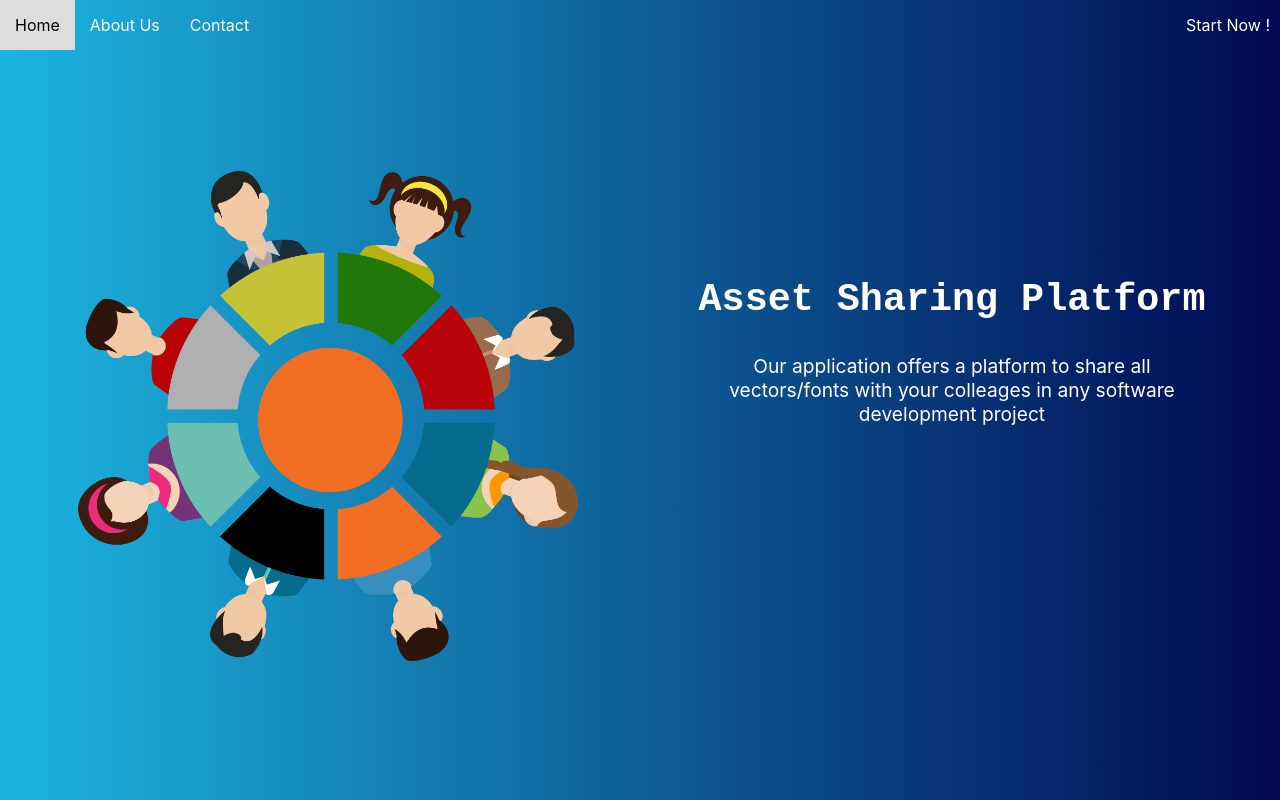
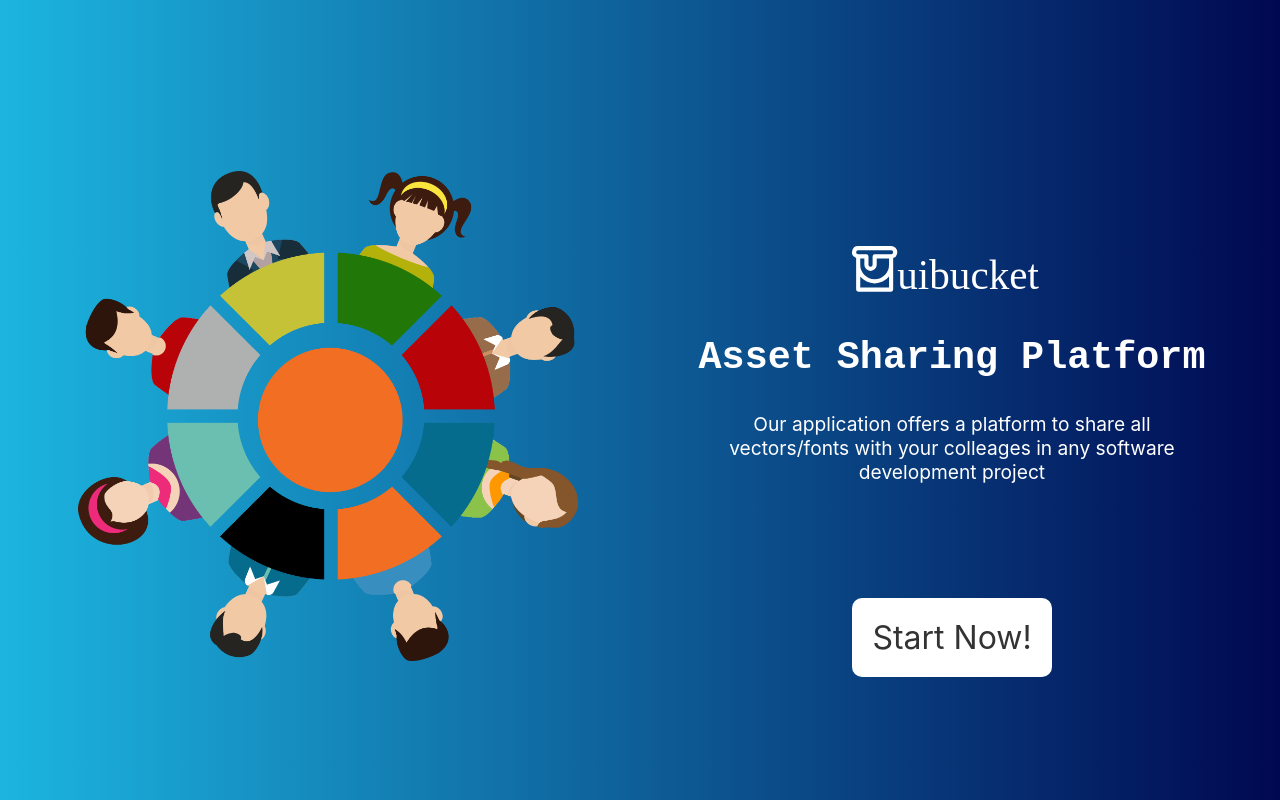
Before and after one commit to btk/uibucket, a Next.js app: page / in a window 1280 px wide. Shown: the top 800 px of the page. Built offline with nearby package versions, Linux system fonts and the light colour scheme.

Commit message:
add logos

```diff
--- a/pages/index.js
+++ b/pages/index.js
@@ -27,12 +27,6 @@
 
   return (
     <>
-    <div className="navbar">
-        <a href="/">Home</a>
-        <a href="#aboutus">About Us</a>
-        <a href="#contact">Contact</a>
-        <div className="logindiv" onClick={()=> Router.push("/login")}>Start Now !</div>
-    </div>
 
     <div className="home">
 
@@ -41,8 +35,13 @@
           <img className="imglead" src='/assets/community.png'/>
       </div>
       <div className="rightlead">
+          <img src={"/logo_white.svg"} style={{width: 200}}/>
           <h1 className='section_title'>Asset Sharing Platform</h1>
           <p className='section_info'>Our application offers a platform to share all vectors/fonts with your colleages in any software development project</p>
+
+          <div className="start">
+              <a onClick={()=> Router.push("/login")}>Start Now!</a>
+          </div>
       </div>
     </section>
     <section className="sdefault section2">
@@ -65,13 +64,15 @@
     </section>
     <section className="sdefault section4">
         <div className="start">
-            <a onClick={()=> Router.push("/login")}>Start Now !</a>
+            <a onClick={()=> Router.push("/login")}>Start Now!</a>
         </div>
     </section>
-      {/* <Head>
-        <title>Welcome - UIBucket</title>
-        <link rel="icon" href="/favicon.ico" />
-      </Head>
+    <Head>
+      <title>Welcome - UIBucket</title>
+      <link rel="icon" href="/favicon.ico" />
+    </Head>
+
+      {/*
 
       <main>
         <h1 className="title">
--- a/pages/login.js
+++ b/pages/login.js
@@ -117,7 +117,7 @@
                   <form className={`${styles.form} ${styles.formLogin}`}>
 
                     <fieldset>
-                      <h1 className={styles.title}>UI BUCKET</h1>
+                      <h1 className={styles.title}><img src={"/logo_white.svg"} style={{width: 100}}/></h1>
                       <legend>Please, enter your email and password for login.</legend>
                       <div className={styles.inputBlock}>
                         <label htmlFor="login-email">E-mail</label>
@@ -139,7 +139,7 @@
                   <form className={` ${styles.form} ${styles.formSignup} `}>
 
                     <fieldset>
-                      <h1 className={styles.title}>UI BUCKET</h1>
+                      <h1 className={styles.title}><img src={"/logo_white.svg"} style={{width: 100}}/></h1>
                       <legend>Please, enter your email, password and password confirmation for sign up.</legend>
                       <div className={styles.inputBlock}>
                         <label htmlFor="signup-name">Name</label>
--- a/pages/projects.js
+++ b/pages/projects.js
@@ -134,7 +134,8 @@
       <main>
 
 
-        <h1 className="title">
+        <img src={"/logo.svg"} style={{width: 150, padding: 20}}/>
+        <h1 className="title" style={{fontSize: 40}}>
           My Projects
         </h1>
 
--- a/styles/globals.css
+++ b/styles/globals.css
@@ -444,9 +444,9 @@
     }
 
     .start a{
-      background: #000851;
-      font-size: 3rem;
-      color: #ddd;
+      background: #fff;
+      font-size: 2rem;
+      color: #333;
       padding: 20px;
       border-radius: 10px;
       user-select: none;
```
Also changed, not shown: public/logo.svg (added), public/logo_white.svg (added).
